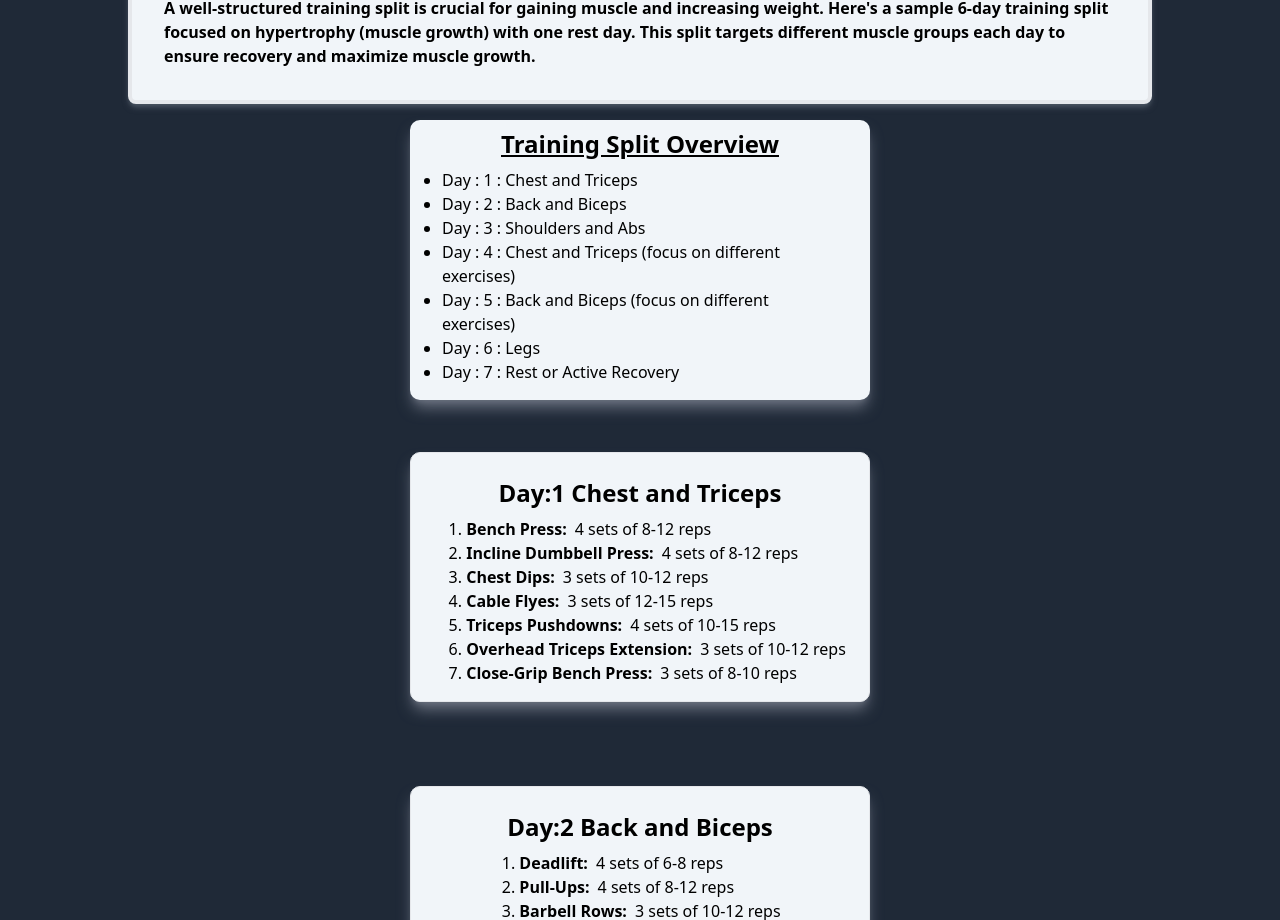
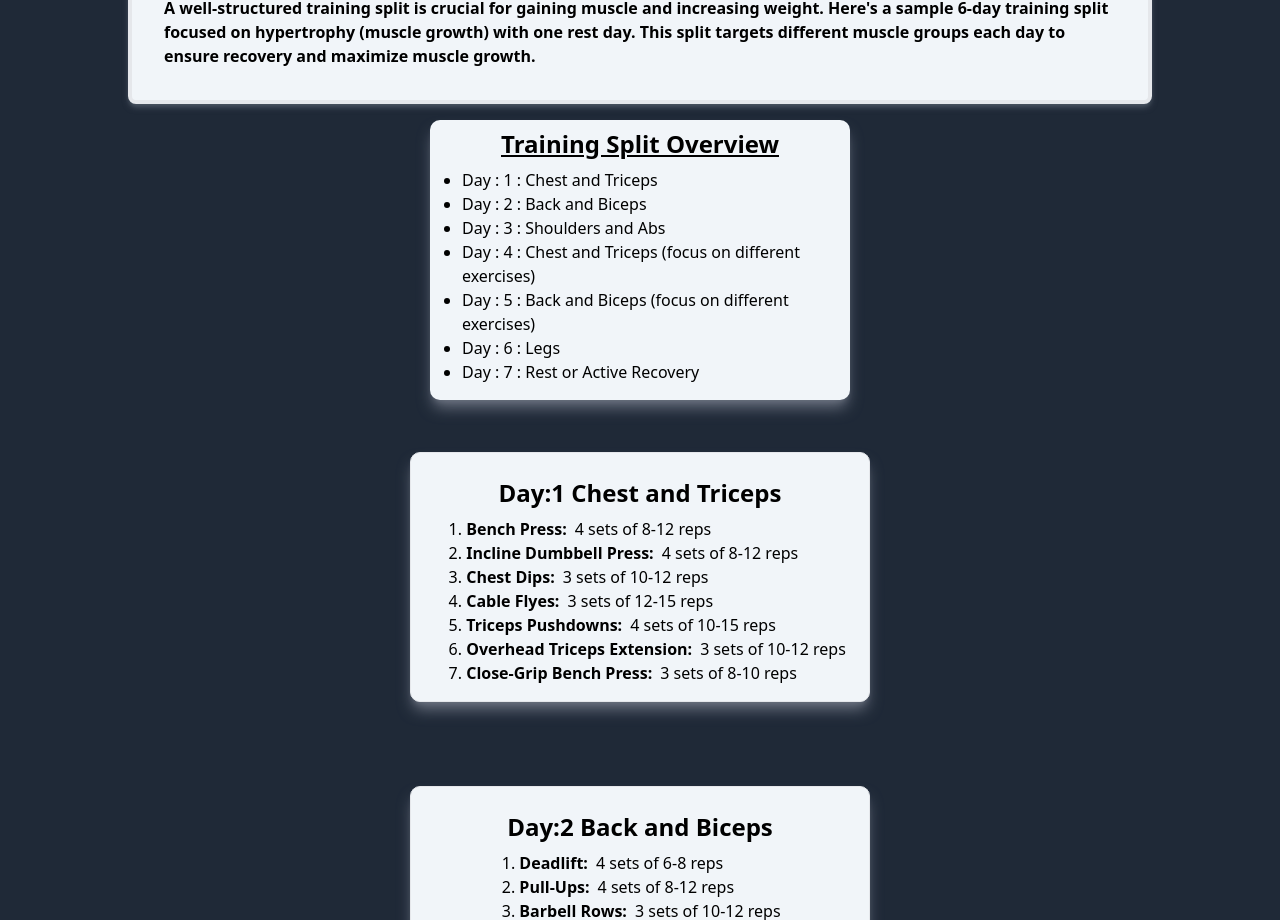
Before and after one commit to Mayank1974/GYM, a React (Vite) app: page / in a window 1280 px wide. Shown: the part 1200-2120 px from the top of the page. Built offline with nearby package versions, Linux system fonts and the light colour scheme.

Commit message:
Update Content.jsx

```diff
--- a/src/Components/Content.jsx
+++ b/src/Components/Content.jsx
@@ -22,7 +22,7 @@ export default function Content() {
         </p>
       </div>
 
-      <div className="training-split bg-slate-100 flex-wrap  mx-auto w-[460px] flex flex-col justify-center items-center  rounded-[10px] shadow-lg shadow-gray-500 px-8 pb-4 m-4">
+      <div className="training-split bg-slate-100 flex-wrap  mx-auto w-[420px] flex flex-col justify-center items-center  rounded-[10px] shadow-lg shadow-gray-500 px-8 pb-4 m-4">
         <h1 className="my-2 underline font-bold text-2xl">
           Training Split Overview
         </h1>
```
